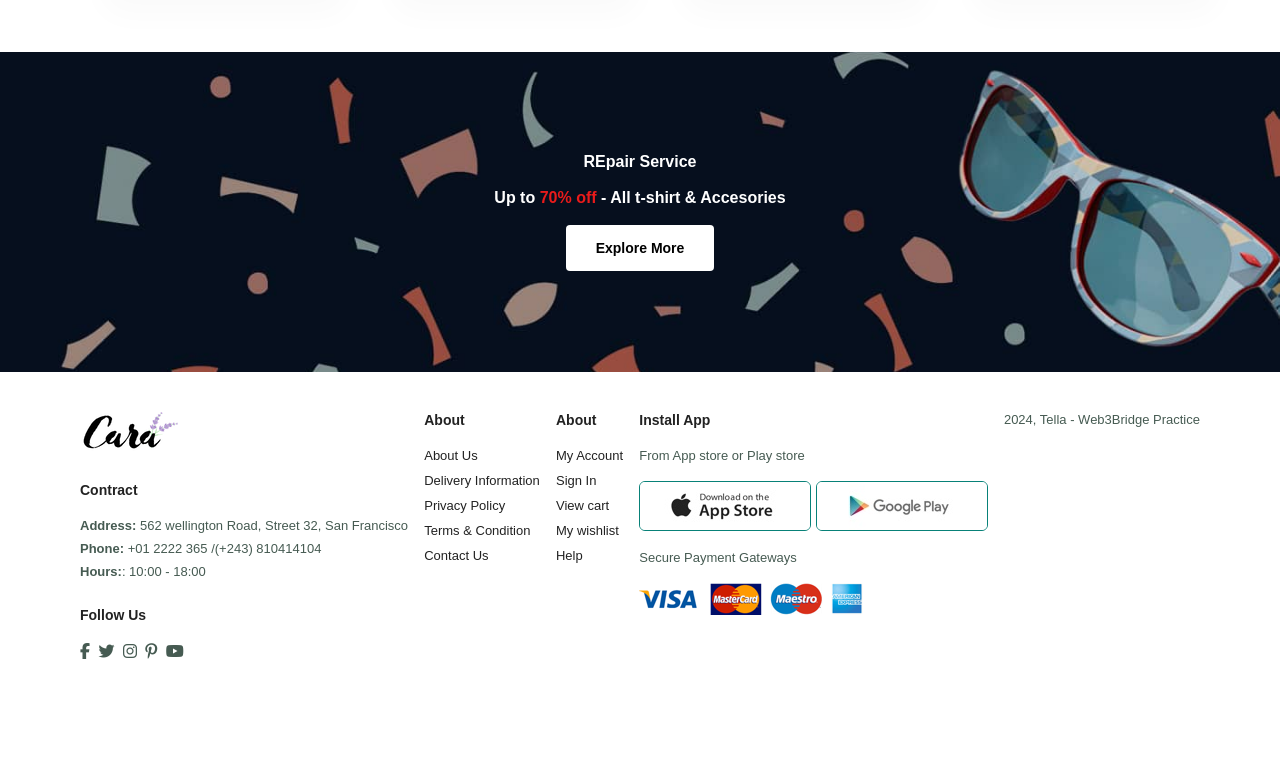
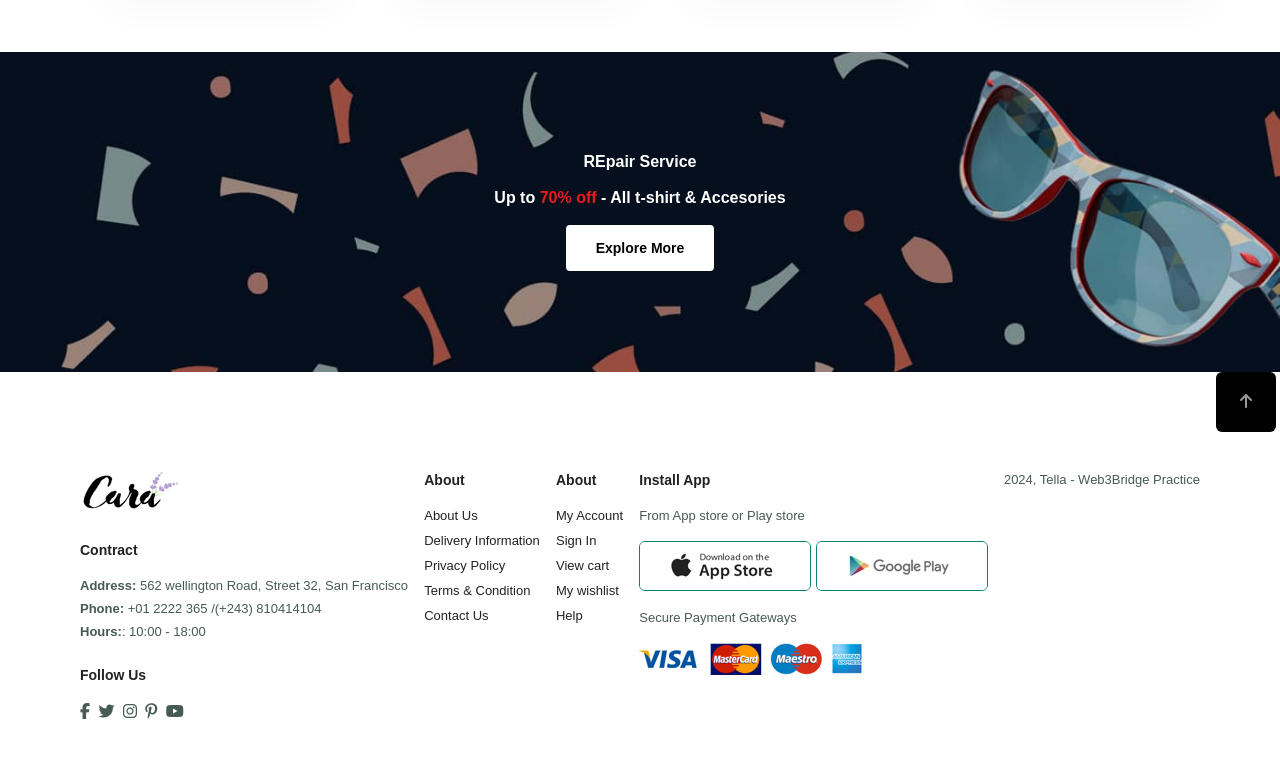
Before and after one commit to Tella-NG/Tellar-Fits, a plain HTML site: page index.html in a window 1280 px wide. Shown: the part 2030-2787 px from the top of the page. Before the commit the page ends 2751 px from the top, so only its background shows below. Drawn offline with Linux system fonts and the light colour scheme.

Commit message:
back to top button was added

```diff
--- a/index.html
+++ b/index.html
@@ -3,7 +3,7 @@
 <head>
     <meta charset="UTF-8">
     <meta name="viewport" content="width=device-width, initial-scale=1.0">
-    <title>Document</title>
+    <title>Tellar-Fits</title>
     <link rel="stylesheet" href="style.css">
     <script src="https://kit.fontawesome.com/fd44c62ef1.js" crossorigin="anonymous"></script>
 </head>
@@ -211,6 +211,10 @@
         <button class="normal">Explore More</button>
     </section>
 
+    <div class="go-top" style="display: block;">
+        <a class="smoothscroll" title="Back to Top" href="#top"><i class="fas fa-arrow-up" aria-hidden="true"></i></a>
+        </div>
+
     <!-- Footer -->
     <footer class="section-p1">
         <div class="col">
--- a/style.css
+++ b/style.css
@@ -61,8 +61,25 @@ body {
     width: 100%;
 }
 
-
-
+.go-top a,
+.go-top a:visited{
+text-decoration: none;
+position:relative;
+left: 95%;
+border-radius: 6px;
+border: 0 none;
+display:block;
+height: 60px;
+width: 60px;
+line-height: 60px;
+text-align: center;
+background: black;
+color: rgba(255, 255, 255, 0.6);
+/* text-align: center; */
+/* text-transform: uppercase; */
+/* -webkit-transition: all 0.3s ease-in-out; */
+transition: all 0.3s ease-in-out;
+}
 
 
 #header{
```
